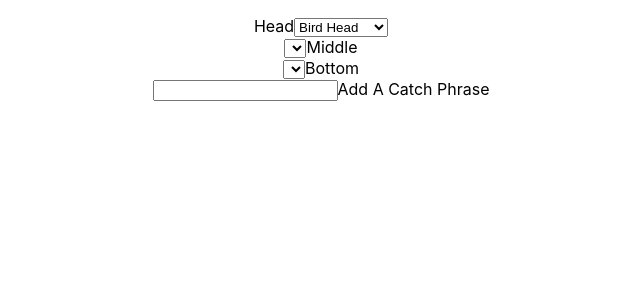
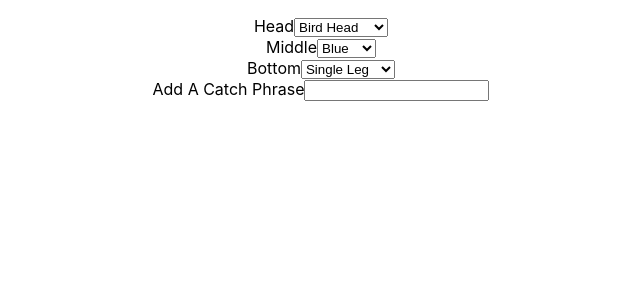
Before and after one commit to karyssa-dandrea/character-designer, a React (Create React App) app: page / in a window 1280 px wide. Shown: the top 300 px of the page, without its empty margins (319-959 px from the left). Built offline with nearby package versions, Linux system fonts and the light colour scheme.

Commit message:
added drop downs to other options

```diff
--- a/src/components/editor/Editor.js
+++ b/src/components/editor/Editor.js
@@ -22,21 +22,30 @@ export default function Editor({
         </select>
       </div>
       <div className="form-control">
-        <select value={middle} onChange={(e) => setMiddle(e.target.value)} />
         <label htmlFor="middle">Middle</label>
+        <select value={middle} onChange={(e) => setMiddle(e.target.value)}>
+          <option value="blue">Blue</option>
+          <option value="fancy">Fancy</option>
+          <option value="pink">Pink</option>
+          <option value="red">Red</option>
+        </select>
       </div>
       <div className="form-control">
-        <select value={bottom} onChange={(e) => setBottom(e.target.value)} />
         <label htmlFor="bottom">Bottom</label>
+        <select value={bottom} onChange={(e) => setBottom(e.target.value)}>
+          <option value="single">Single Leg</option>
+          <option value="white-pants">White Pants</option>
+          <option value="blue-jeans">Blue Jeans</option>
+        </select>
       </div>
       <div className="form-control">
+        <label htmlFor="phrase">Add A Catch Phrase</label>
         <input
           name="phrase"
           type="text"
           value={phrase}
           onChange={(e) => setPhrase(e.target.value)}
         />
-        <label htmlFor="phrase">Add A Catch Phrase</label>
       </div>
     </div>
   );
```
